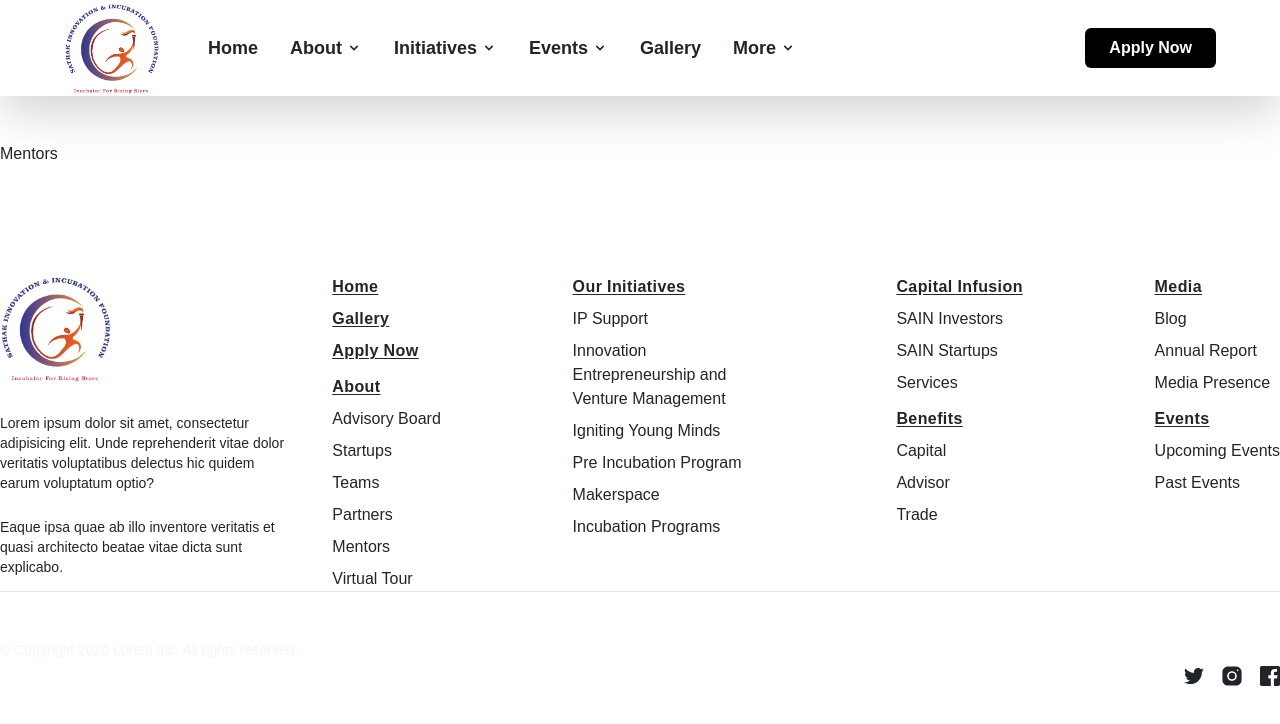
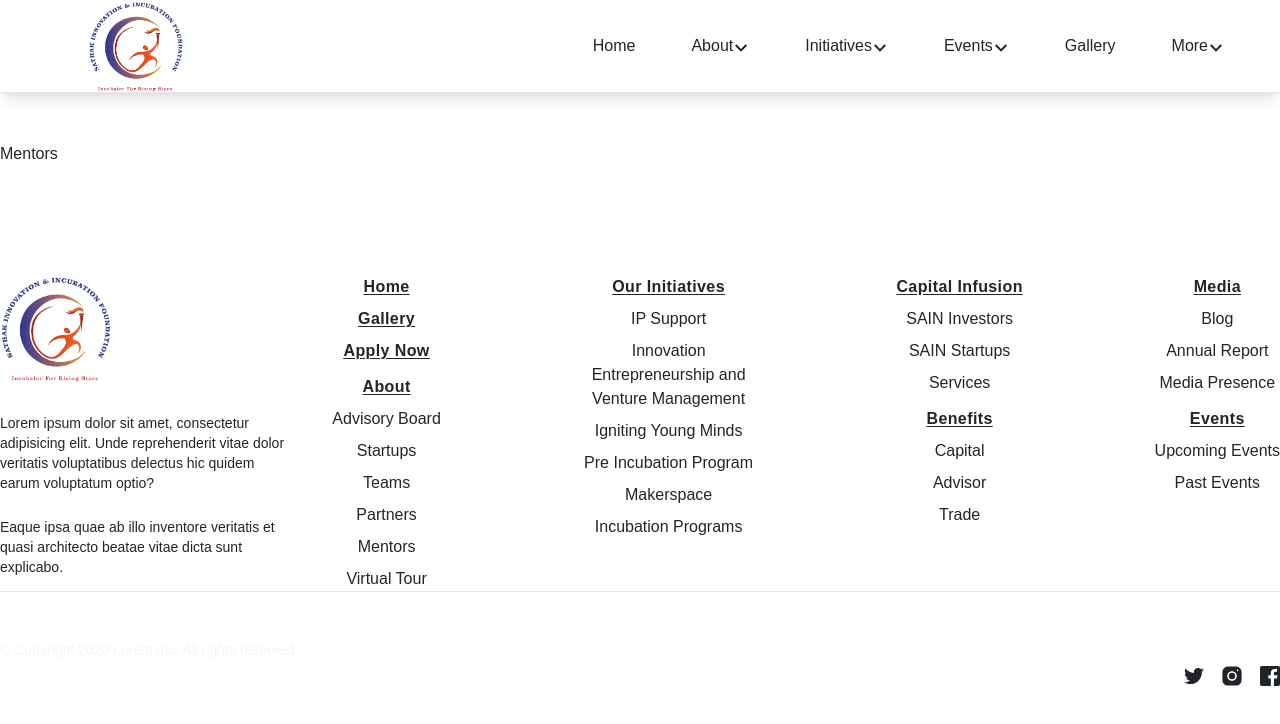
Before and after one commit to Prasanna-13-RV/SIIF, a React (Create React App) app: page /about/mentors in a window 1280 px wide. Shown: the top 724 px of the page. Built offline with nearby package versions, Linux system fonts and the light colour scheme.

Commit message:
Nav & Footer

```diff
--- a/src/components/common/footer/Footer.component.jsx
+++ b/src/components/common/footer/Footer.component.jsx
@@ -12,7 +12,7 @@ const Footer = () => {
 				/>
 			</svg> */}
 			<div className='pt-12 mx-auto sm:max-w-xl md:max-w-full lg:max-w-screen-xl'>
-				<div className='flex gap-5'>
+				<div className='flex gap-5 md:flex-row flex-col'>
 					<div className='md:max-w-md lg:col-span-2'>
 						<a href='/' className='inline-flex items-center'>
 							<img src='../../../logo.png' className='w-28' alt='' />
@@ -29,7 +29,7 @@ const Footer = () => {
 							</p>
 						</div>
 					</div>
-					<div className='flex justify-between w-full'>
+					<div className='md:flex md:justify-between w-full grid grid-cols-2 text-center md:text-left space-y-5 md:space-y-0'>
 						<div className='flex flex-col space-y-3'>
 							<div className='space-y-2'>
 								<p className='font-semibold tracking-wide text-teal-accent-400'>
@@ -287,7 +287,6 @@ const Footer = () => {
 											Past Events
 										</a>
 									</li>
-
 								</ul>
 							</div>
 						</div>
--- a/src/components/common/navbar/Navbar.component.jsx
+++ b/src/components/common/navbar/Navbar.component.jsx
@@ -1,4 +1,4 @@
-import React, { useState } from 'react';
+import React, { useRef, useState } from 'react';
 import { Link } from 'react-router-dom';
 import './navbar.style.css';
 
@@ -85,18 +85,18 @@ const navItems = [
 			},
 			{
 				title: 'Centers ',
-				link: '',
+				link: '/centers',
 				subItems: [
-					{
-						title: 'Mobility and Transportation ',
-						link: '/center/mobilitytransportation',
-						subItems: []
-					},
-					{
-						title: 'Renewable Energy ',
-						link: '/center/renewableenergy',
-						subItems: []
-					}
+					// {
+					// 	title: 'Mobility and Transportation ',
+					// 	link: '/center/mobilitytransportation',
+					// 	subItems: []
+					// },
+					// {
+					// 	title: 'Renewable Energy ',
+					// 	link: '/center/renewableenergy',
+					// 	subItems: []
+					// }
 				]
 			},
 			{
@@ -140,195 +140,166 @@ const navItems = [
 				title: 'Benefits',
 				link: '',
 				subItems: [
-					{
-						title: 'Capital',
-						link: '/benefits/capital',
-						subItems: []
-					},
-					{
-						title: 'Advisor',
-						link: '/benefits/advisor',
-						subItems: []
-					},
-					{
-						title: 'Trade',
-						link: '/benefits/trade',
-						subItems: []
-					}
+					// {
+					// 	title: 'Capital',
+					// 	link: '/benefits/capital',
+					// 	subItems: []
+					// },
+					// {
+					// 	title: 'Advisor',
+					// 	link: '/benefits/advisor',
+					// 	subItems: []
+					// },
+					// {
+					// 	title: 'Trade',
+					// 	link: '/benefits/trade',
+					// 	subItems: []
+					// }
 				]
 			},
 			{
 				title: 'Media',
 				link: '',
 				subItems: [
-					{
-						title: 'Blog ',
-						link: '/media/blog',
-						subItems: []
-					},
-					{
-						title: 'Annual Report',
-						link: '/media/blog',
-						subItems: []
-					},
-					{
-						title: 'Media Presence',
-						link: '/media/mediapresence',
-						subItems: []
-					}
+					// {
+					// 	title: 'Blog ',
+					// 	link: '/media/blog',
+					// 	subItems: []
+					// },
+					// {
+					// 	title: 'Annual Report',
+					// 	link: '/media/blog',
+					// 	subItems: []
+					// },
+					// {
+					// 	title: 'Media Presence',
+					// 	link: '/media/mediapresence',
+					// 	subItems: []
+					// }
 				]
 			},
 			{
 				title: 'Capital Infusion',
 				link: '',
 				subItems: [
-					{
-						title: 'SAIN Investors',
-						link: '/infusion/investors',
-						subItems: []
-					},
-					{
-						title: 'SAIN Startups',
-						link: '/infusion/startups',
-						subItems: []
-					},
-					{
-						title: 'Services',
-						link: '/infusion/services',
-						subItems: []
+					// {
+					// 	title: 'SAIN Investors',
+					// 	link: '/infusion/investors',
+					// 	subItems: []
+					// },
+					// {
+					// 	title: 'SAIN Startups',
+					// 	link: '/infusion/startups',
+					// 	subItems: []
+					// },
+					// {
+					// 	title: 'Services',
+					// 	link: '/infusion/services',
+					// 	subItems: []
+					// }
+				]
 			}
-				]
-			},
 		]
 	}
 ];
 
 const Navbar = () => {
+	const [isNavOpen, setIsNavOpen] = useState(false);
+	const navRef = useRef(null);
 	return (
-		<header className='bg-white shadow-lg h-24 hidden md:flex fixed top-0 left-0 right-0 z-50'>
+		<>
+			<nav class='flex px-4 border-b md:shadow-lg items-center fixed top-0 left-0 right-0 z-[1000] bg-white'>
 				<Link
 					to=''
 					className='flex-shrink-0 flex items-center justify-center pl-10 lg:pl-14 xl:pl-16'
 				>
-				<img
-					className='w-24'
-					src='../../logo.png'
-					alt=''
-				/>
+					<img className='w-24' src='../../logo.png' alt='' />
 				</Link>
-			<nav className='header-links contents font-semibold text-base lg:text-lg'>
-				<ul className='flex items-center ml-4 xl:ml-8 mr-auto'>
+				<ul
+					class='md:px-2 ml-auto md:flex md:space-x-2 absolute md:relative top-full left-0 right-0 md:visible hidden'
+					ref={navRef}
+				>
 					{navItems.map((navItem, i) => (
-						<NavItem item={navItem} />
+						<NavItem item={navItem} key={i} />
 					))}
-
 				</ul>
-			</nav>
-			{/* <nav className='hidden xl:contents'>
-				<ul className='flex items-center mr-4 lg:mr-6 xl:mr-8'>
-					<li className='p-1'>
-						<Link
-							to=''
-							className='inline-block rounded-full border p-2 hover:shadow-lg hover:border-opacity-0 duration-200 hover:-translate-y-0.5'
+				<div
+					class='ml-auto md:hidden text-gray-500 cursor-pointer'
+					onClick={() => {
+						setIsNavOpen(!isNavOpen);
+						if (!isNavOpen) {
+							navRef.current.classList.remove('hidden');
+							navRef.current.classList.add('visible');
+						} else {
+							navRef.current.classList.remove('visible');
+							navRef.current.classList.add('hidden');
+						}
+					}}
 				>
 					<svg
-								className='h-4'
-								aria-hidden='true'
-								focusable='false'
-								data-prefix='fab'
-								data-icon='facebook-f'
-								role='img'
 						xmlns='http://www.w3.org/2000/svg'
-								viewBox='0 0 320 512'
+						class={`w-5 h-5 fill-current ${!isNavOpen && 'hidden'}`}
+						viewBox='0 0 24 24'
+					>
+						<path d='M24 20.188l-8.315-8.209 8.2-8.282-3.697-3.697-8.212 8.318-8.31-8.203-3.666 3.666 8.321 8.24-8.206 8.313 3.666 3.666 8.237-8.318 8.285 8.203z' />
+					</svg>
+					<svg
+						xmlns='http://www.w3.org/2000/svg'
+						class={`w-5 h-5 fill-current ${isNavOpen && 'hidden'}`}
+						viewBox='0 0 24 24'
+						fill='none'
 					>
 						<path
-									fill='currentColor'
-									d='M279.14 288l14.22-92.66h-88.91v-60.13c0-25.35 12.42-50.06 52.24-50.06h40.42V6.26S260.43 0 225.36 0c-73.22 0-121.08 44.38-121.08 124.72v70.62H22.89V288h81.39v224h100.17V288z'
-								></path>
+							fill-rule='evenodd'
+							clip-rule='evenodd'
+							d='M4 5C3.44772 5 3 5.44772 3 6C3 6.55228 3.44772 7 4 7H20C20.5523 7 21 6.55228 21 6C21 5.44772 20.5523 5 20 5H4ZM7 12C7 11.4477 7.44772 11 8 11H20C20.5523 11 21 11.4477 21 12C21 12.5523 20.5523 13 20 13H8C7.44772 13 7 12.5523 7 12ZM13 18C13 17.4477 13.4477 17 14 17H20C20.5523 17 21 17.4477 21 18C21 18.5523 20.5523 19 20 19H14C13.4477 19 13 18.5523 13 18Z'
+							fill='#000000'
+						/>
 					</svg>
-						</Link>
-					</li>
-					<li className='p-1'>
-						<Link
-							to=''
-							className='inline-block rounded-full border p-2 hover:shadow-lg hover:border-opacity-0 duration-200 hover:-translate-y-0.5'
-						>
-							<svg
-								className='h-4'
-								aria-hidden='true'
-								focusable='false'
-								data-prefix='fab'
-								data-icon='linkedin-in'
-								role='img'
-								xmlns='http://www.w3.org/2000/svg'
-								viewBox='0 0 448 512'
-							>
-								<path
-									fill='currentColor'
-									d='M100.28 448H7.4V148.9h92.88zM53.79 108.1C24.09 108.1 0 83.5 0 53.8a53.79 53.79 0 0 1 107.58 0c0 29.7-24.1 54.3-53.79 54.3zM447.9 448h-92.68V302.4c0-34.7-.7-79.2-48.29-79.2-48.29 0-55.69 37.7-55.69 76.7V448h-92.78V148.9h89.08v40.8h1.3c12.4-23.5 42.69-48.3 87.88-48.3 94 0 111.28 61.9 111.28 142.3V448z'
-								></path>
-							</svg>
-						</Link>
-					</li>
-					<li className='p-1'>
-						<Link
-							to=''
-							className='inline-block rounded-full border p-2 hover:shadow-lg hover:border-opacity-0 duration-200 hover:-translate-y-0.5'
-						>
-							<svg
-								className='h-4'
-								aria-hidden='true'
-								focusable='false'
-								data-prefix='fab'
-								data-icon='instagram'
-								role='img'
-								xmlns='http://www.w3.org/2000/svg'
-								viewBox='0 0 448 512'
-							>
-								<path
-									fill='currentColor'
-									d='M224.1 141c-63.6 0-114.9 51.3-114.9 114.9s51.3 114.9 114.9 114.9S339 319.5 339 255.9 287.7 141 224.1 141zm0 189.6c-41.1 0-74.7-33.5-74.7-74.7s33.5-74.7 74.7-74.7 74.7 33.5 74.7 74.7-33.6 74.7-74.7 74.7zm146.4-194.3c0 14.9-12 26.8-26.8 26.8-14.9 0-26.8-12-26.8-26.8s12-26.8 26.8-26.8 26.8 12 26.8 26.8zm76.1 27.2c-1.7-35.9-9.9-67.7-36.2-93.9-26.2-26.2-58-34.4-93.9-36.2-37-2.1-147.9-2.1-184.9 0-35.8 1.7-67.6 9.9-93.9 36.1s-34.4 58-36.2 93.9c-2.1 37-2.1 147.9 0 184.9 1.7 35.9 9.9 67.7 36.2 93.9s58 34.4 93.9 36.2c37 2.1 147.9 2.1 184.9 0 35.9-1.7 67.7-9.9 93.9-36.2 26.2-26.2 34.4-58 36.2-93.9 2.1-37 2.1-147.8 0-184.8zM398.8 388c-7.8 19.6-22.9 34.7-42.6 42.6-29.5 11.7-99.5 9-132.1 9s-102.7 2.6-132.1-9c-19.6-7.8-34.7-22.9-42.6-42.6-11.7-29.5-9-99.5-9-132.1s-2.6-102.7 9-132.1c7.8-19.6 22.9-34.7 42.6-42.6 29.5-11.7 99.5-9 132.1-9s102.7-2.6 132.1 9c19.6 7.8 34.7 22.9 42.6 42.6 11.7 29.5 9 99.5 9 132.1s2.7 102.7-9 132.1z'
-								></path>
-							</svg>
-						</Link>
-					</li>
-				</ul>
-			</nav> */}
-			<div className='flex items-center pr-10 lg:pr-14 xl:pr-16'>
-				{/* <Link to='' className='mr-4 lg:mr-6 xl:mr-8'>
-					<svg
-						className='h-6 xl:h-8'
-						aria-hidden='true'
-						focusable='false'
-						data-prefix='far'
-						data-icon='search'
-						role='img'
-						xmlns='http://www.w3.org/2000/svg'
-						viewBox='0 0 512 512'
-					>
-						<path
-							fill='currentColor'
-							d='M508.5 468.9L387.1 347.5c-2.3-2.3-5.3-3.5-8.5-3.5h-13.2c31.5-36.5 50.6-84 50.6-136C416 93.1 322.9 0 208 0S0 93.1 0 208s93.1 208 208 208c52 0 99.5-19.1 136-50.6v13.2c0 3.2 1.3 6.2 3.5 8.5l121.4 121.4c4.7 4.7 12.3 4.7 17 0l22.6-22.6c4.7-4.7 4.7-12.3 0-17zM208 368c-88.4 0-160-71.6-160-160S119.6 48 208 48s160 71.6 160 160-71.6 160-160 160z'
-						></path>
-					</svg>
-				</Link> */}
-				<button className='bg-black hover:bg-gray-700 text-white font-bold px-4 xl:px-6 py-2 xl:py-3 rounded'>
-					Apply Now
-				</button>
 				</div>
-		</header>
+			</nav>
+		</>
 	);
 };
 
+// const NavItem = ({ item }) => {
+// 	return item.subItems.length <= 0 ? (
+// 		<li className='p-3 xl:p-6'>
+// 			<Link to={item.link}>
+// 				<span>{item.title}</span>
+// 			</Link>
+// 		</li>
+// 	) : (
+// 		<NavItemDropdown item={item} />
+// 	);
+// };
 const NavItem = ({ item }) => {
-	return item.subItems.length <= 0 ? (
-		<li className='p-3 xl:p-6'>
-			<Link to={item.link}>
-				<span>{item.title}</span>
+	return (
+		<li className={`relative bg-white ${item.subItems.length > 0 && 'parent'}`}>
+			<Link
+				to={item.link}
+				class={`flex justify-between md:inline-flex px-4 py-2 w-full items-center hover:bg-gray-50 space-x-2 `}
+			>
+				{item.title}
+				{'  '}
+				{item.subItems.length > 0 && (
+					<svg
+						xmlns='http://www.w3.org/2000/svg'
+						class='w-4 h-4 fill-current pt-1'
+						viewBox='0 0 24 24'
+					>
+						<path d='M0 7.33l2.829-2.83 9.175 9.339 9.167-9.339 2.829 2.83-11.996 12.17z' />
+					</svg>
+				)}
 			</Link>
+			{item.subItems.length > 0 && (
+				<ul class='child w-full transition duration-300 md:absolute top-full right-0 md:w-48 bg-gray-200 z-[100] md:shadow-lg md:rounded-b '>
+					{item.subItems.map((si, i) => {
+						return <NavItem item={si} key={i} />;
+					})}
+				</ul>
+			)}
 		</li>
-	) : (
-		<NavItemDropdown item={item} />
 	);
 };
 
@@ -342,12 +313,14 @@ const NavItemDropdown = ({ item }) => {
 			</Link>
 		</li>
 	) : (
-		<li className='p-3 relative'
+		<li
+			className='p-3 relative'
 			onMouseEnter={() => setIsHidden(false)}
 			onMouseLeave={() => setIsHidden(true)}
-
 		>
-            <span className='absolute flex items-center cursor-pointer'>{item.title} <svg
+			<span className='absolute flex items-center cursor-pointer'>
+				{item.title}{' '}
+				<svg
 					className='w-4 h-4 ml-1'
 					fill='currentColor'
 					viewBox='0 0 20 20'
@@ -358,7 +331,8 @@ const NavItemDropdown = ({ item }) => {
 						d='M5.293 7.293a1 1 0 011.414 0L10 10.586l3.293-3.293a1 1 0 111.414 1.414l-4 4a1 1 0 01-1.414 0l-4-4a1 1 0 010-1.414z'
 						clip-rule='evenodd'
 					></path>
-					</svg></span>
+				</svg>
+			</span>
 			<div className='top-0 absolute'>
 				<button
 					id='dropdownNavbarLink'
```
Also changed, not shown: public/index.html (+26 -1 lines). Lines whose indentation alone changed are shown as unchanged.
